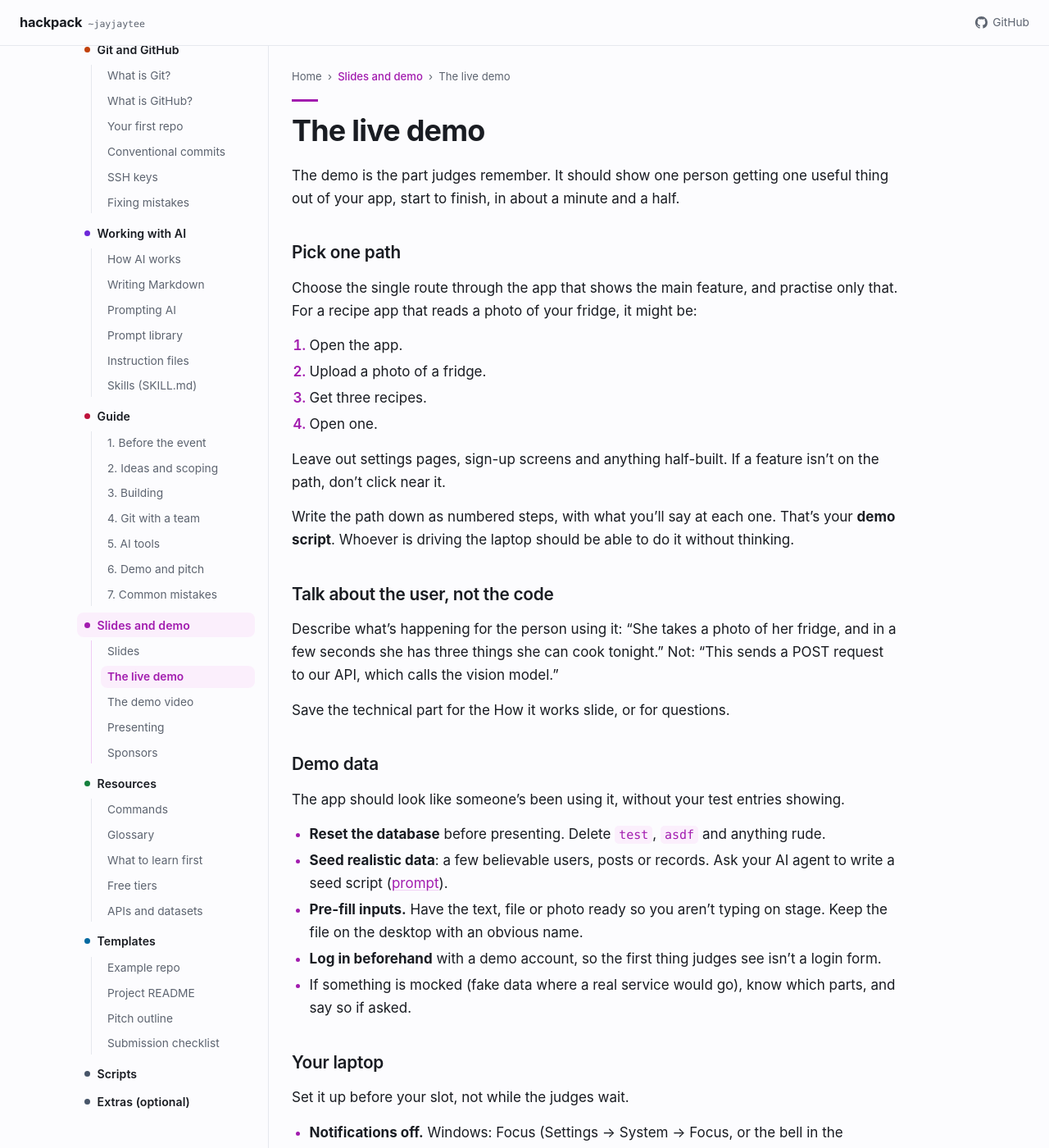
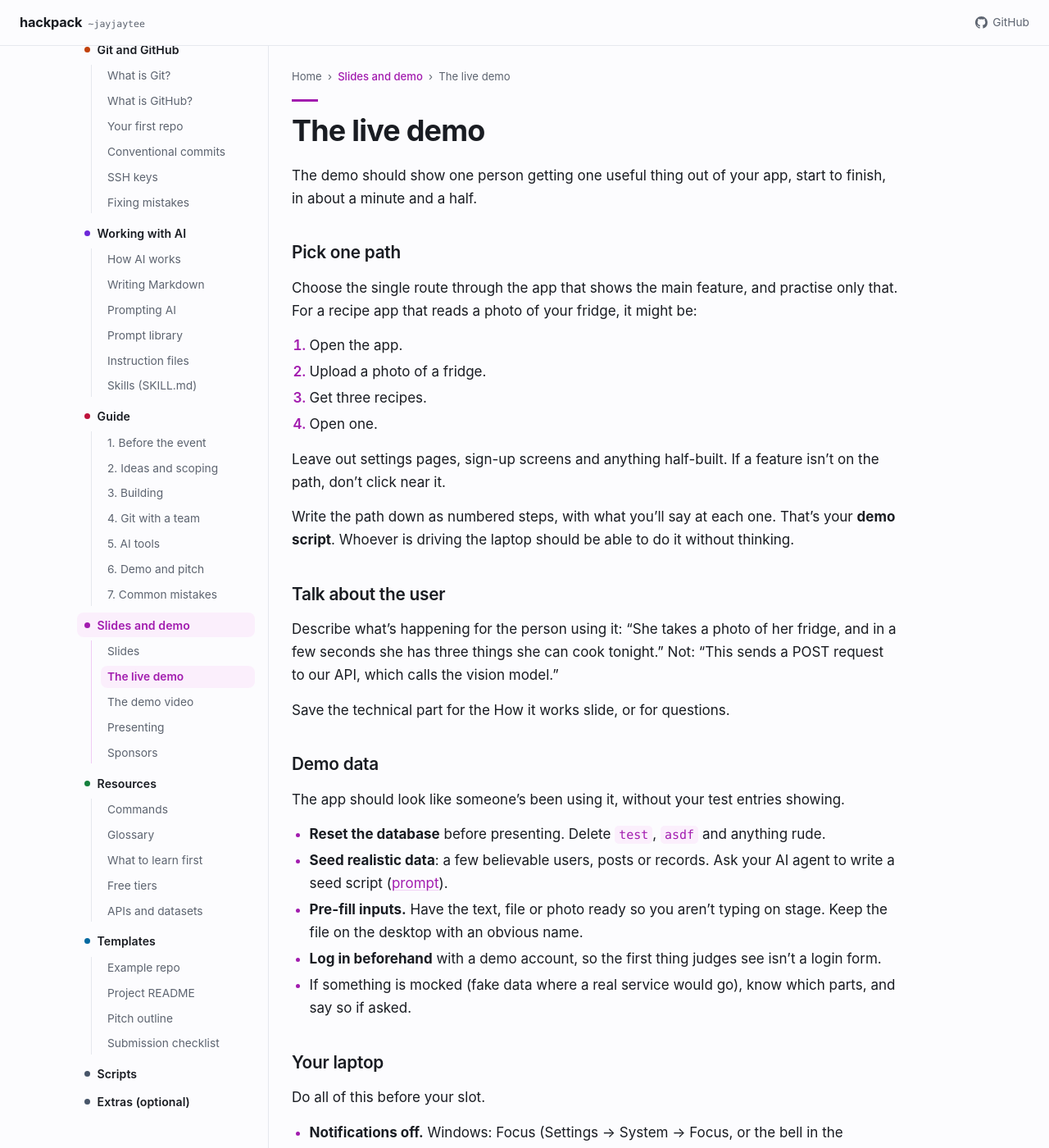
Before and after one commit to Jay-Jay-Tee/hackpack, a Jekyll site: the page built from demo/live-demo.md, in a window 1280 px wide and 1400 px high. Shown: the whole window at 82% size. Built offline with Jekyll 4.4.1, drawn with Linux system fonts in a browser that asks for light colours; our own code applies the rules of GitHub Pages for plain Markdown files; some of the changed text lies outside the part shown.

Commit message:
copy: plainer wording in the slides and demo section
Cut the one-line slogans at the ends of paragraphs, most of the 'X, not Y' sentences, and claims stated as fact without a source.

```diff
--- a/demo/live-demo.md
+++ b/demo/live-demo.md
@@ -1,6 +1,6 @@
 # The live demo
 
-The demo is the part judges remember. It should show one person getting one useful thing out of your app, start to finish, in about a minute and a half.
+The demo should show one person getting one useful thing out of your app, start to finish, in about a minute and a half.
 
 ## Pick one path
 
@@ -15,7 +15,7 @@ Leave out settings pages, sign-up screens and anything half-built. If a feature
 
 Write the path down as numbered steps, with what you'll say at each one. That's your **demo script**. Whoever is driving the laptop should be able to do it without thinking.
 
-## Talk about the user, not the code
+## Talk about the user
 
 Describe what's happening for the person using it: "She takes a photo of her fridge, and in a few seconds she has three things she can cook tonight." Not: "This sends a POST request to our API, which calls the vision model."
 
@@ -33,7 +33,7 @@ The app should look like someone's been using it, without your test entries show
 
 ## Your laptop
 
-Set it up before your slot, not while the judges wait.
+Do all of this before your slot.
 
 - **Notifications off.** Windows: Focus (Settings → System → Focus, or the bell in the taskbar). macOS: Do Not Disturb in Control Centre. Quit chat apps so nothing personal pops up.
 - **Close everything else.** Only the app, the slides and the backup video should be open. Close other browser tabs, especially ones you'd rather not project.
@@ -59,7 +59,7 @@ Record the demo path working, once, as soon as it does. Keep the video **downloa
 
 ## When it breaks
 
-It might. Judges have seen it many times and care more about what you do next.
+Demos break often enough that judges are used to it. What you do next is what they'll remember.
 
 1. Don't debug on stage. You won't fix it in the time you have.
 2. Say what happened in one sentence: "The Wi-Fi's dropped, so here's a recording of the same thing."
```
Also changed, not shown: demo/README.md (+2 -2 lines), demo/presenting.md (+3 -3 lines), demo/slides.md (+3 -3 lines), demo/sponsors.md (+3 -3 lines), demo/video.md (+2 -2 lines).
